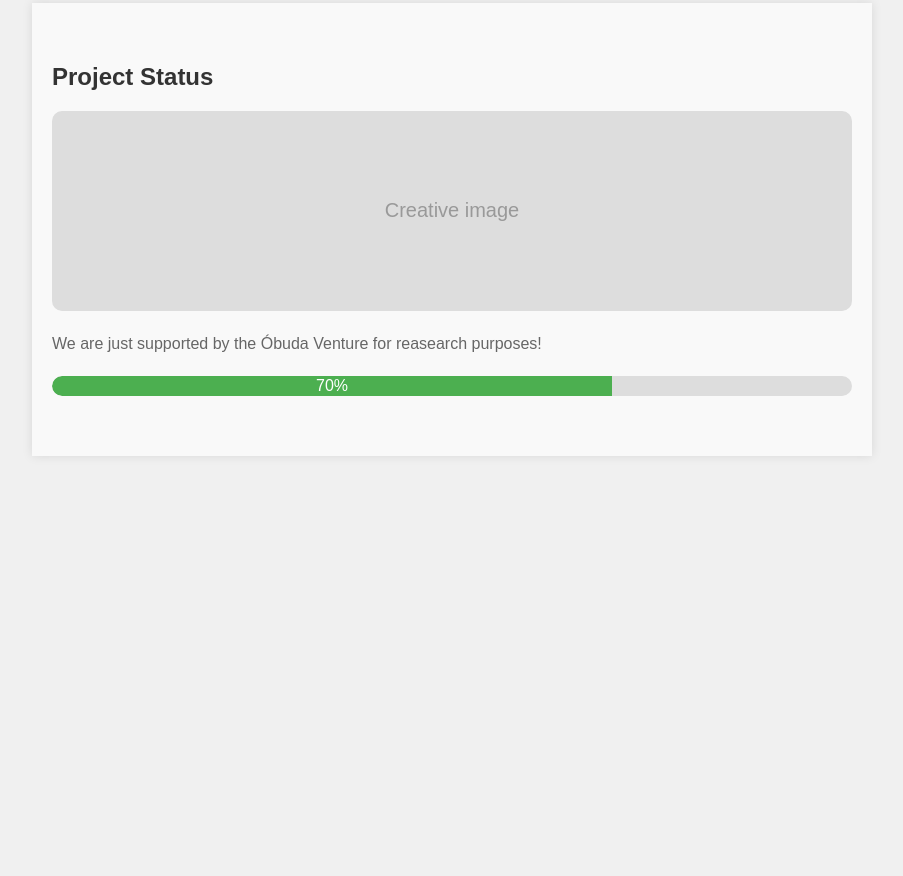
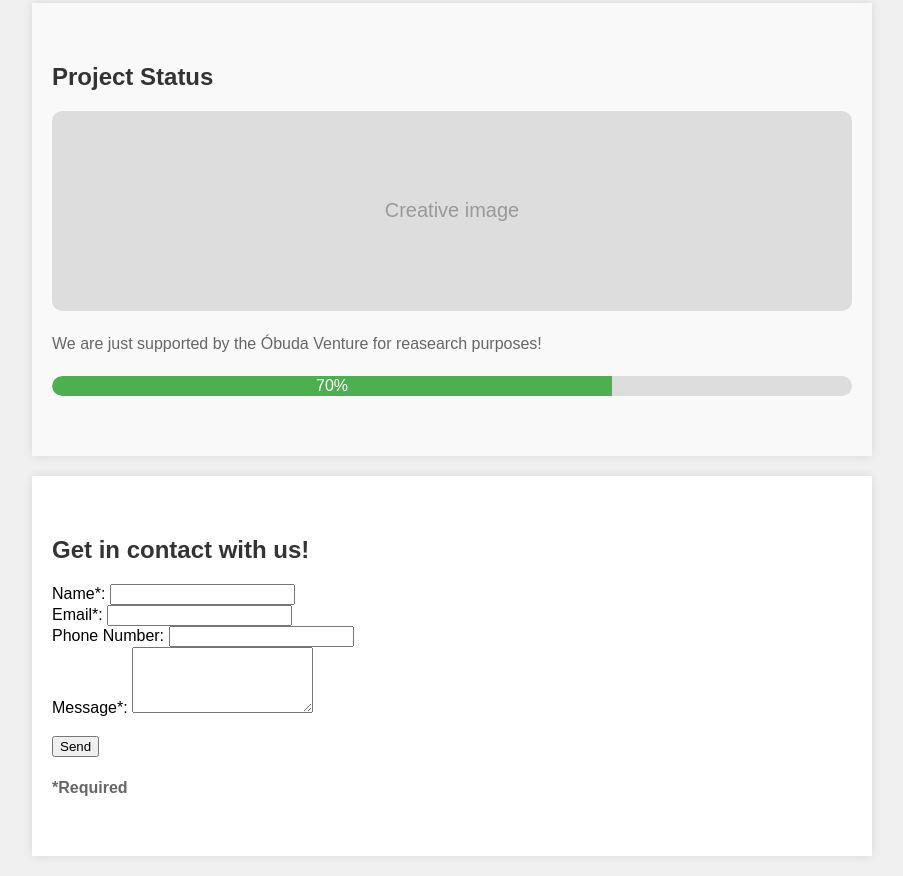
Before and after one commit to Orbee-tower/website, a plain HTML site: page index.html in a window 1280 px wide. Shown: the part 1291-2167 px from the top of the page, without its empty margins (188-1091 px from the left). Before the commit the page ends 1767 px from the top, so only its background shows below. Drawn offline with Linux system fonts and the light colour scheme.

Commit message:
integrate contact form via DC webhook

```diff
--- a/index.html
+++ b/index.html
@@ -5,6 +5,7 @@
     <meta name="viewport" content="width=device-width, initial-scale=1.0">
     <title>ORBEE</title>
     <link rel="stylesheet" href="styles.css">
+	<script src="scripts.js"></script>
 </head>
 <body>
 
@@ -38,6 +39,28 @@
         <div class="status">70%</div>
     </div>
 </div>
+<div class="section" name="contact-form">
+		<h2>Get in contact with us!</h2>
+		<div>
+            <label for="name">Name*:</label>
+            <input type="text" id="name" name="name">
+        </div>
+        <div>
+            <label for="email">Email*:</label>
+            <input type="email" id="email" name="email" >
+        </div>
+        <div>
+            <label for="phone">Phone Number:</label>
+            <input type="tel" id="phone" name="phone" >
+        </div>
+        <div>
+            <label for="message">Message*:</label>
+            <textarea id="message" name="message" rows="4" required></textarea>
+        </div>
+		<b><p id="send-result"><p/><b/>
+		<button onclick="sendMessage()">Send</button>
+		<p>*Required</p>
+	</div>
 
 </body>
 </html>
--- /dev/null
+++ b/scripts.js
@@ -0,0 +1,58 @@
+function sendMessage() {
+		feedback_sent =false;
+		function feedback(msg){
+			//dependency of feedback_sent
+			feedback_msg = msg;
+			if (!feedback_sent) {
+				document.getElementById('send-result').textContent = feedback_msg;
+				alert(feedback_msg);
+				feedback_sent=true;
+			}
+		}
+		// Extracting values from the form fields
+            const name = document.getElementById('name').value;
+            const email = document.getElementById('email').value;
+            const phone = document.getElementById('phone').value;
+            const message = document.getElementById('message').value;
+
+		// Required parts
+		if (name !='' && email !='' && message !='')
+		{
+			  const request = new XMLHttpRequest();
+			  request.open("POST", "https://discord.com/api/webhooks/1244604928547360859/Lf2xWUcgK-o0jVi0T2W6Ob2J1FYkyU2bgP9xcn7LHJaZdnQvVeIahZWxeDBso3lgUXds");
+
+			  request.setRequestHeader('Content-type', 'application/json');
+
+				finalmessage ="**Incoming contacting request:**\n";
+				finalmessage += "Name: " + name +"\n";
+				finalmessage += "*Email: " + email +"\n";
+				finalmessage += "Phone: " + phone +"*\n";
+				finalmessage += "**Message:** " + message +"\n";
+
+			  const params = {
+				content: finalmessage
+			  }
+
+			  request.send(JSON.stringify(params));
+
+			  request.onreadystatechange = function() {
+				if (this.status == 204) {
+					feedback("Sent! Thank you!");
+					clearForm();
+				}
+				else {
+					console.log(this);
+					feedback("Error happened!");
+				}
+			  }
+		} else
+		{
+			feedback("All required part need to fill!");
+		}
+		function clearForm(){
+			document.getElementById('name').value= "";
+            document.getElementById('email').value= "";
+            document.getElementById('phone').value= "";
+            document.getElementById('message').value= "";
+		}
+	}
```
